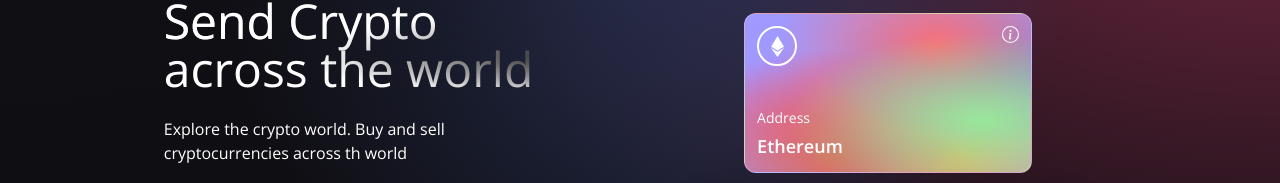
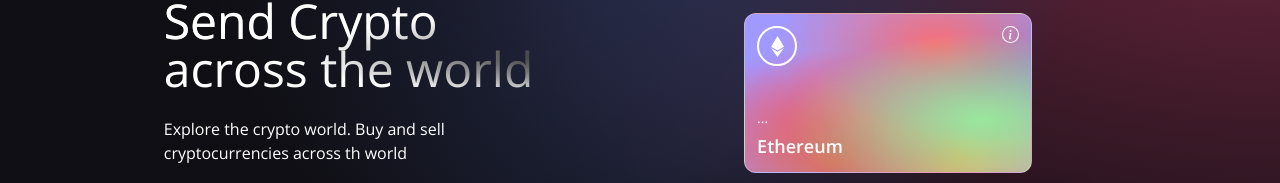
Before and after one commit to Bilal-01/todo-solidity, a React (Create React App) app in the folder client/: page / in a window 1280 px wide. Shown: the part 159-342 px from the top of the page. Built offline with nearby package versions, Linux system fonts and the light colour scheme.

Commit message:
Welcome updated - address bug fixed

```diff
--- a/client/src/components/Welcome.jsx
+++ b/client/src/components/Welcome.jsx
@@ -6,6 +6,8 @@
 import { Loader } from './';
 
 import { TransactionContext } from "../context/TransactionContext";
+import { shortenAddress } from "../utils/shortenAddress";
+
 
 const commonStyles = "min-h-[70px] sm:px-0 px-2 sm:min-w-[120px] flex justify-center items-center border-[0.5px] border-gray-400 text-sm font-light text-white";
 
@@ -93,7 +95,7 @@
                             </div>
                             <div>
                                 <p className="text-white font-light text-sm">
-                                    Address
+                                    {shortenAddress(currentAccount)}
                                 </p>
                                 <p className="text-white font-semibold text-lg mt-1">
                                     Ethereum
--- /dev/null
+++ b/client/src/utils/shortenAddress.js
@@ -0,0 +1 @@
+export const shortenAddress = (address) => `${address.slice(0,5)}...${address.slice(address.length - 4)}`
```
